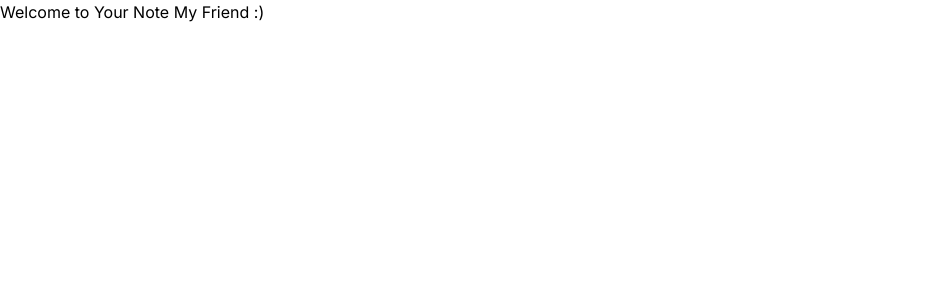
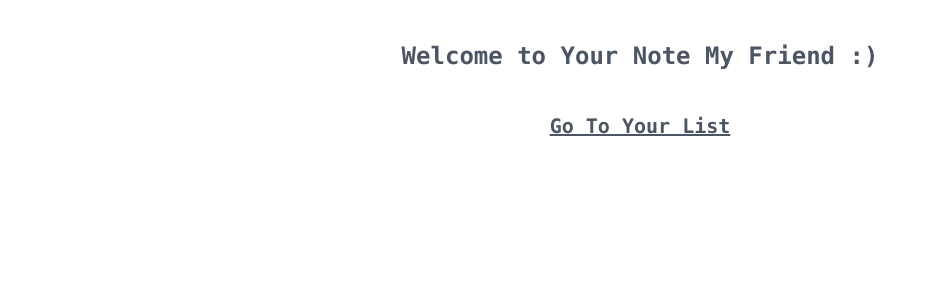
Before and after one commit to Zahra-Shokri/Note, a Next.js app: page / in a window 1280 px wide. Shown: the top 300 px of the page, without its empty margins (0-937 px from the left). Built offline with nearby package versions, Linux system fonts and the light colour scheme.

Commit message:
Created Home page

```diff
--- a/app/page.tsx
+++ b/app/page.tsx
@@ -1,7 +1,15 @@
+import Link from "next/link";
+
 export default function HomePage() {
-  return (
-      <div>
-        <h1> Welcome to Your Note My Friend :) </h1>
-      </div>
-  );
+    return (
+        <div className='flex flex-col text-center font-mono font-extrabold text-gray-600'>
+            <h1 className='p-10 text-2xl'> Welcome to Your Note My Friend :) </h1>
+            <div className='group'>
+                <Link
+                    className='p-2 w-auto underline transition text-xl rounded-xl hover:bg-fuchsia-400 hover:text-gray-50'
+                    href='./notes-list'> Go To Your List </Link>
+                <span hidden className='pl-3 text-xl group-hover:inline'>😉</span>
+            </div>
+        </div>
+    );
 }
```
